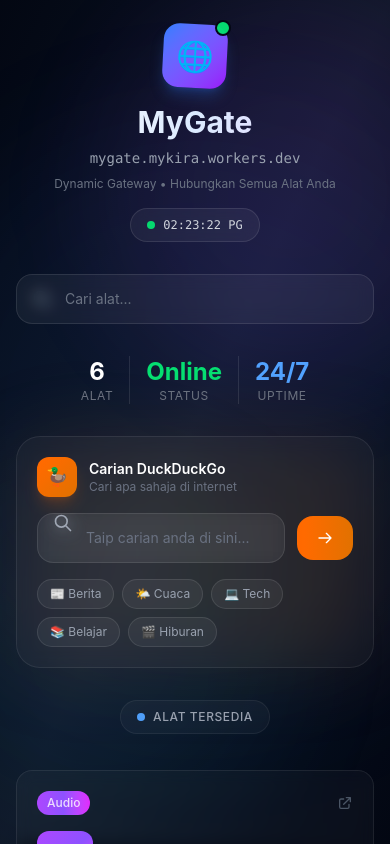
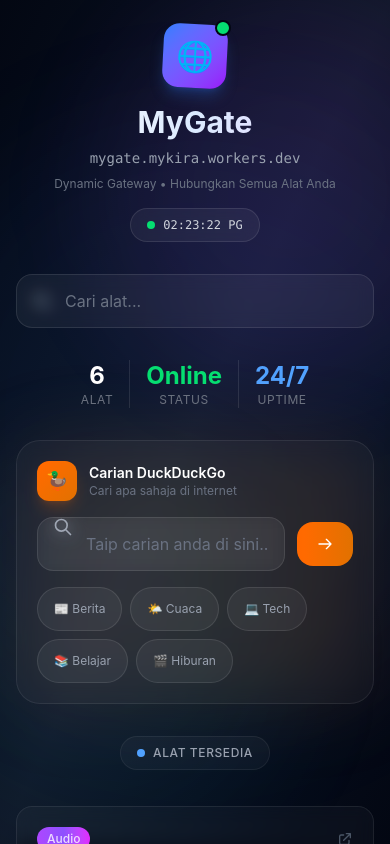
Before and after one commit to princearies/mygate, a React (Vite) app: page / in a window 390 px wide. Shown: the top 844 px of the page. Built offline with nearby package versions, Linux system fonts and the light colour scheme.

Commit message:
Mobile-friendly audit fixes: 44px touch targets, pinch-zoom enabled, 16px inputs to prevent iOS auto-zoom, active press states on cards

```diff
--- a/index.html
+++ b/index.html
@@ -2,7 +2,7 @@
 <html lang="ms">
   <head>
     <meta charset="UTF-8" />
-    <meta name="viewport" content="width=device-width, initial-scale=1.0, maximum-scale=1.0, user-scalable=no" />
+    <meta name="viewport" content="width=device-width, initial-scale=1.0" />
     <meta name="theme-color" content="#030712" />
     <meta name="description" content="MyGate - Dynamic Gateway untuk semua alat dan perkhidmatan mykira.workers.dev" />
     <meta name="apple-mobile-web-app-capable" content="yes" />
--- a/src/App.tsx
+++ b/src/App.tsx
@@ -185,12 +185,13 @@
                 placeholder="Cari alat..."
                 value={searchQuery}
                 onChange={(e) => setSearchQuery(e.target.value)}
-                className="w-full pl-12 pr-4 py-3.5 bg-white/5 border border-white/10 rounded-2xl text-white placeholder-gray-500 focus:outline-none focus:border-blue-500/50 focus:bg-white/10 transition-all duration-300 backdrop-blur-sm text-sm sm:text-base"
+                className="w-full pl-12 pr-4 py-3.5 bg-white/5 border border-white/10 rounded-2xl text-white placeholder-gray-500 focus:outline-none focus:border-blue-500/50 focus:bg-white/10 transition-all duration-300 backdrop-blur-sm text-base"
               />
               {searchQuery && (
                 <button
                   onClick={() => setSearchQuery('')}
-                  className="absolute right-4 text-gray-400 hover:text-white transition-colors"
+                  aria-label="Kosongkan carian"
+                  className="absolute right-1 flex items-center justify-center h-11 w-11 min-h-[44px] min-w-[44px] text-gray-400 hover:text-white active:text-white transition-colors"
                 >
                   <svg xmlns="http://www.w3.org/2000/svg" className="h-5 w-5" fill="none" viewBox="0 0 24 24" stroke="currentColor">
                     <path strokeLinecap="round" strokeLinejoin="round" strokeWidth={2} d="M6 18L18 6M6 6l12 12" />
@@ -252,7 +253,7 @@
                       placeholder="Taip carian anda di sini..."
                       value={duckQuery}
                       onChange={(e) => setDuckQuery(e.target.value)}
-                      className="w-full pl-12 pr-4 py-3.5 bg-white/5 border border-white/10 rounded-2xl text-white placeholder-gray-500 focus:outline-none focus:border-orange-500/50 focus:bg-white/10 transition-all duration-300 backdrop-blur-sm text-sm sm:text-base"
+                      className="w-full pl-12 pr-4 py-3.5 bg-white/5 border border-white/10 rounded-2xl text-white placeholder-gray-500 focus:outline-none focus:border-orange-500/50 focus:bg-white/10 transition-all duration-300 backdrop-blur-sm text-base"
                     />
                   </div>
                   <button
@@ -276,7 +277,7 @@
                       setDuckQuery(qs.query)
                       window.open(`https://duckduckgo.com/?q=${encodeURIComponent(qs.query)}`, '_blank')
                     }}
-                    className="px-3 py-1.5 text-xs rounded-full bg-white/5 border border-white/10 text-gray-400 hover:text-white hover:bg-white/10 hover:border-white/20 transition-all duration-200"
+                    className="min-h-[44px] px-4 py-2.5 text-xs sm:text-sm rounded-full bg-white/5 border border-white/10 text-gray-400 hover:text-white hover:bg-white/10 active:bg-white/15 hover:border-white/20 transition-all duration-200"
                   >
                     {qs.icon} {qs.label}
                   </button>
@@ -309,7 +310,7 @@
               <div className={`absolute inset-0 bg-gradient-to-r ${tool.gradient} rounded-2xl blur-xl opacity-0 group-hover:opacity-20 transition-opacity duration-500`}></div>
 
               {/* Card */}
-              <div className="relative h-full p-5 sm:p-6 bg-white/[0.03] border border-white/[0.08] rounded-2xl backdrop-blur-sm hover:bg-white/[0.06] hover:border-white/[0.15] transition-all duration-300 hover:-translate-y-1 hover:shadow-xl hover:shadow-black/20">
+              <div className="relative h-full p-5 sm:p-6 bg-white/[0.03] border border-white/[0.08] rounded-2xl backdrop-blur-sm hover:bg-white/[0.06] hover:border-white/[0.15] active:bg-white/[0.08] active:border-white/[0.2] active:scale-[0.98] transition-all duration-300 hover:-translate-y-1 hover:shadow-xl hover:shadow-black/20">
                 {/* Tag */}
                 <div className="flex items-center justify-between mb-4">
                   <span className={`text-xs font-medium px-2.5 py-1 rounded-full bg-gradient-to-r ${tool.gradient} bg-opacity-20 text-white/80`}>
```
